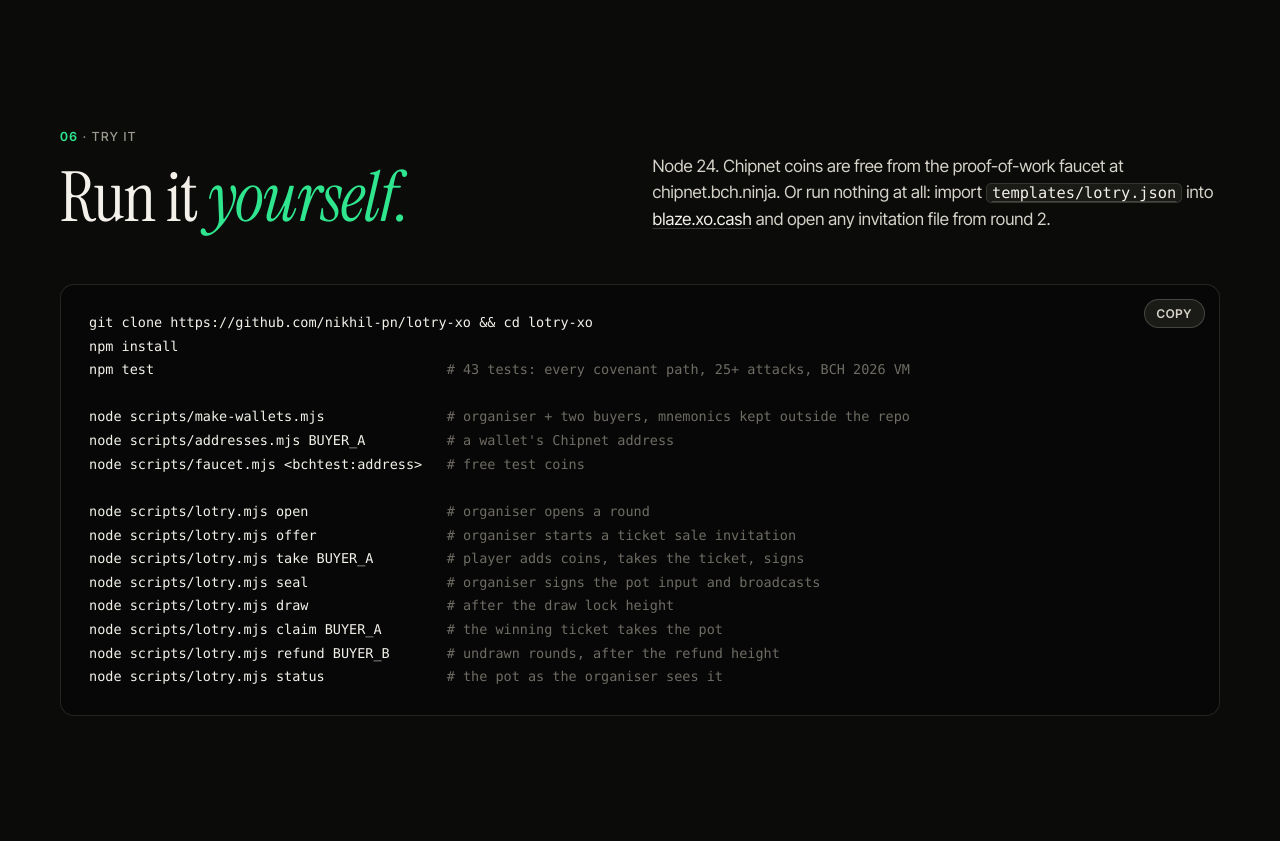
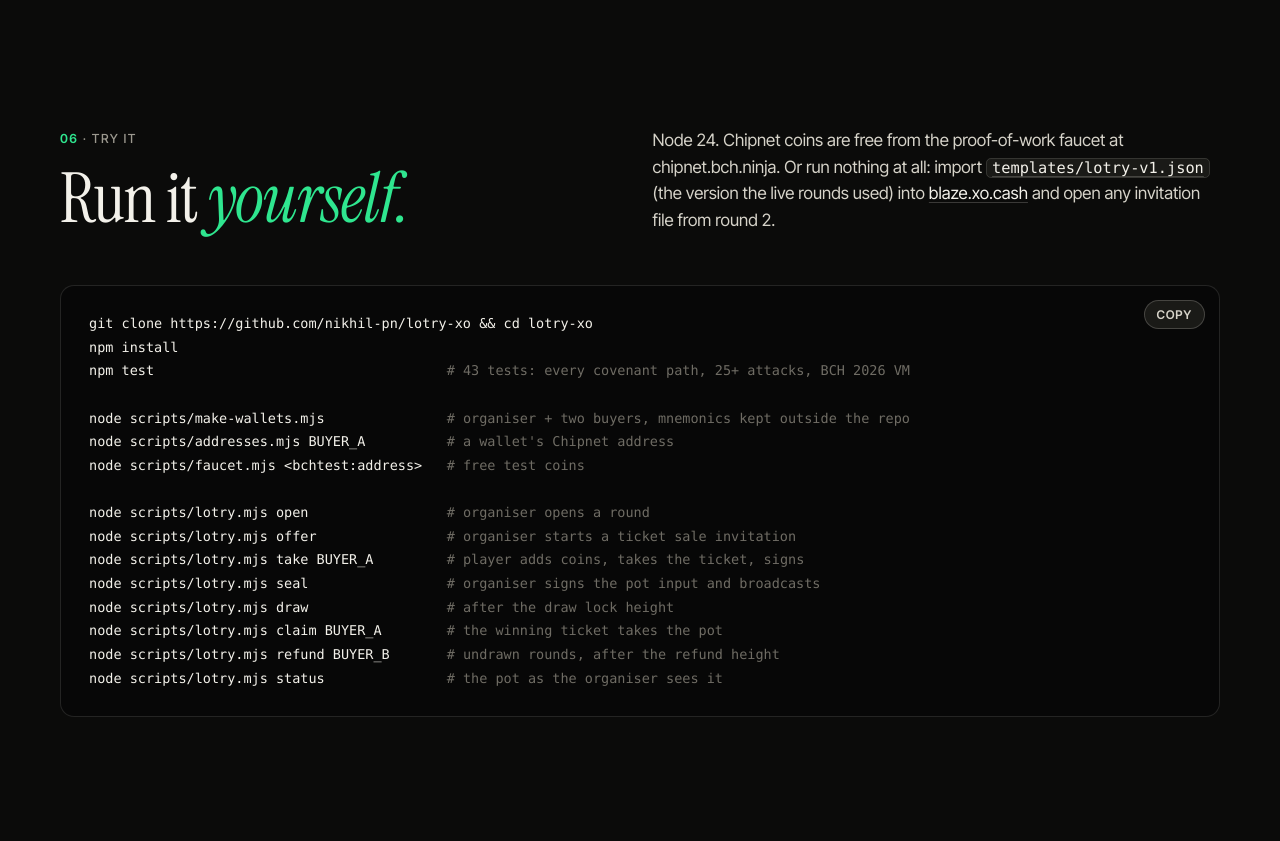
Before and after one commit to nikhil-pn/lotry-xo, a website: page web/index.html in a window 1280 px wide. Shown: the part 6732-7573 px from the top of the page. Drawn offline with Linux system fonts and the light colour scheme.

Commit message:
Add the social preview image; point try-it at the v1 template
assets/og.png is slide 1 padded to 1200x630 (without the X handle
placeholder). The live rounds' invitations open with templates/lotry-v1.json,
so the no-install path now names that file.

Co-Authored-By: Claude Opus 5.5 <noreply@anthropic.com>

```diff
--- a/web/index.html
+++ b/web/index.html
@@ -319,7 +319,7 @@
             <h2 class="h2" id="try-title">Run it <em>yourself.</em></h2>
           </div>
           <div class="prose">
-            <p>Node 24. Chipnet coins are free from the proof-of-work faucet at chipnet.bch.ninja. Or run nothing at all: import <a href="https://github.com/nikhil-pn/lotry-xo/blob/main/templates/lotry.json"><code>templates/lotry.json</code></a> into <a href="https://blaze.xo.cash">blaze.xo.cash</a> and open any invitation file from round 2.</p>
+            <p>Node 24. Chipnet coins are free from the proof-of-work faucet at chipnet.bch.ninja. Or run nothing at all: import <a href="https://github.com/nikhil-pn/lotry-xo/blob/main/templates/lotry-v1.json"><code>templates/lotry-v1.json</code></a> (the version the live rounds used) into <a href="https://blaze.xo.cash">blaze.xo.cash</a> and open any invitation file from round 2.</p>
           </div>
         </div>
 
```
Also changed, not shown: web/assets/og.png (added).
